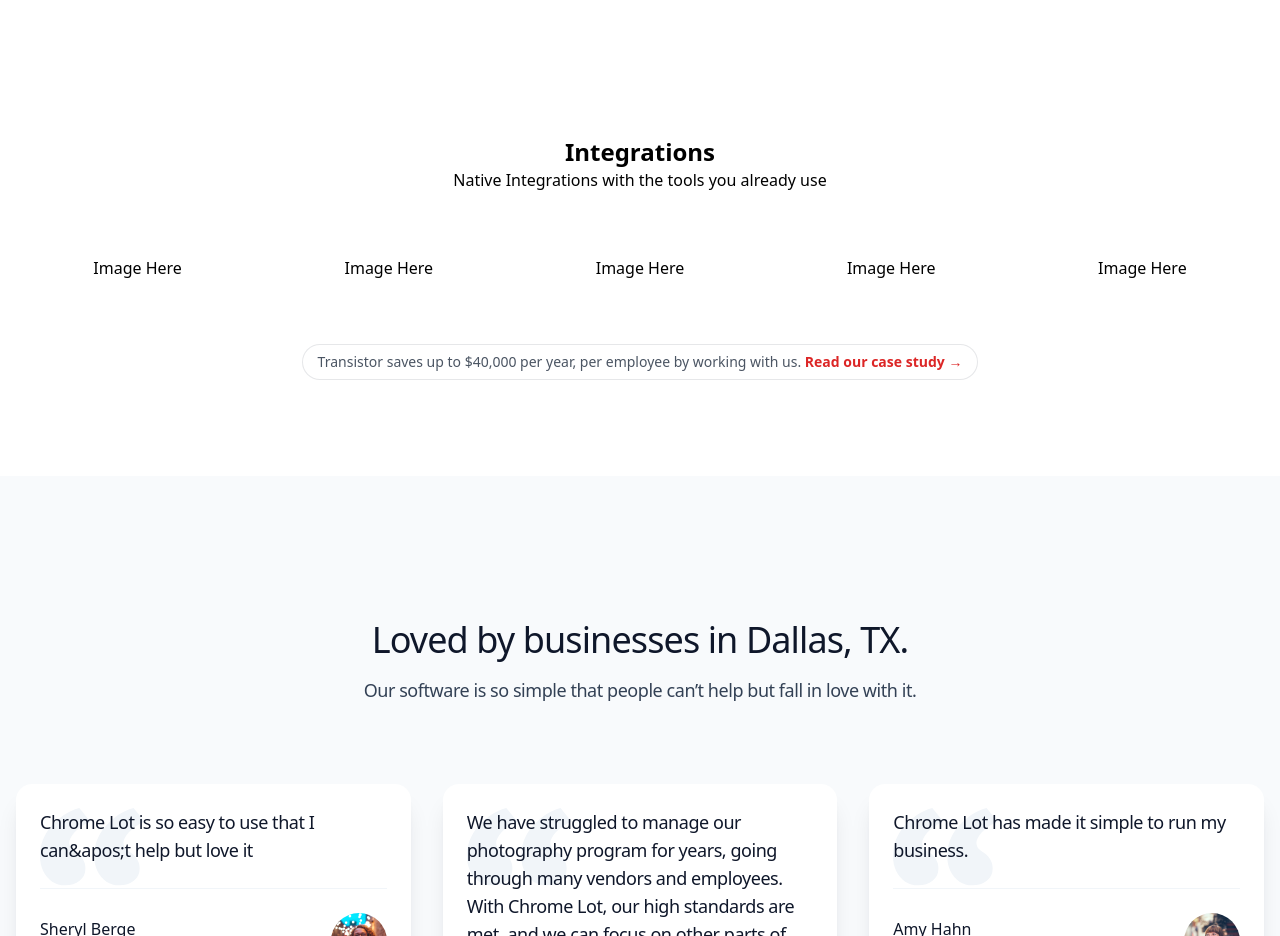
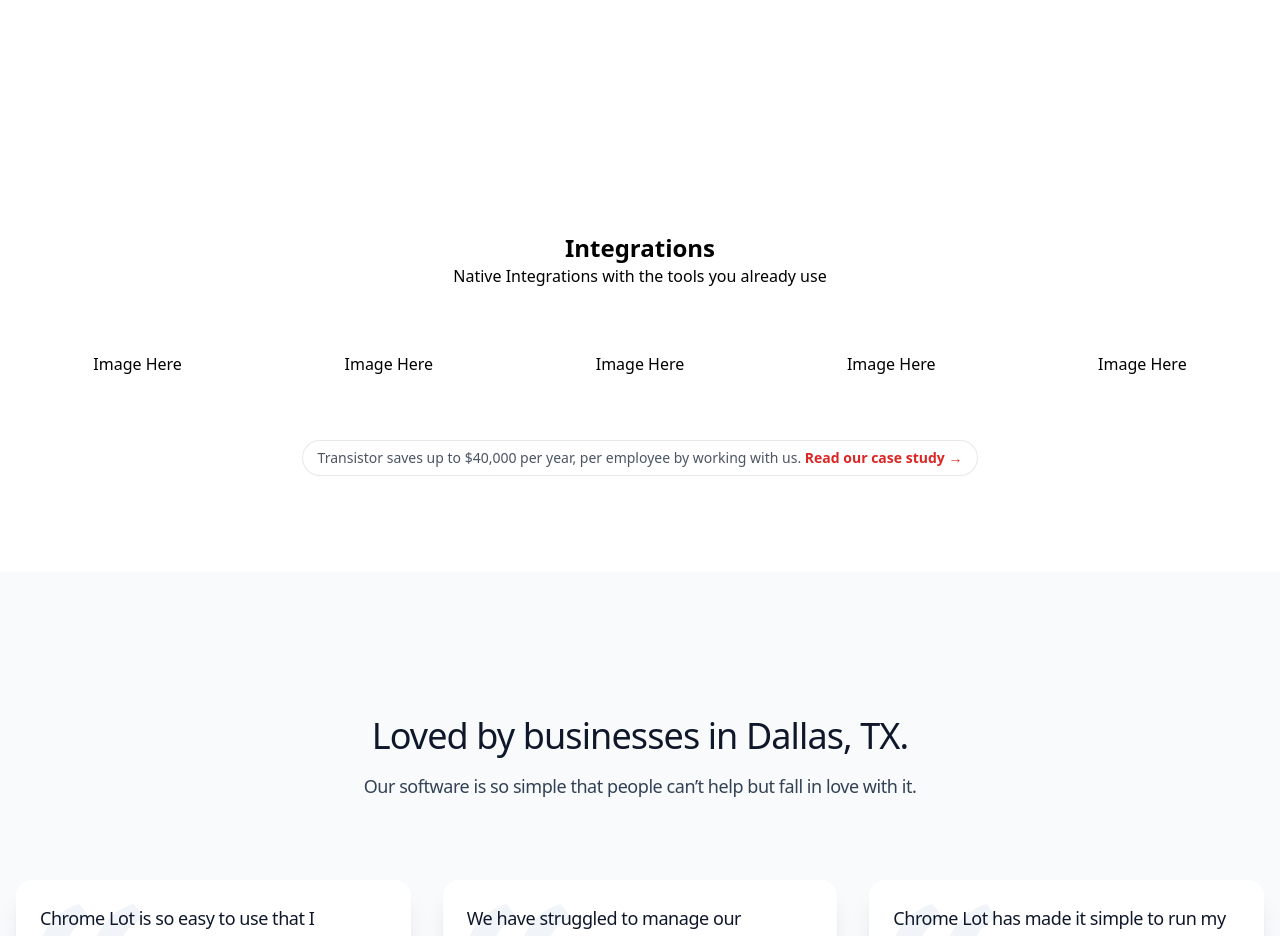
Before and after one commit to torchcommercialmedia/marketingsite, a Next.js app: page / in a window 1280 px wide. Shown: the part 5460-6396 px from the top of the page. Built offline with nearby package versions, Linux system fonts and the light colour scheme.

Commit message:
change to padding istead of margin

```diff
--- a/components/MainPage/Integration.tsx
+++ b/components/MainPage/Integration.tsx
@@ -13,7 +13,7 @@ const Integration = (props: Props) => {
   };
 
   return (
-    <div className="w-full mx-auto h-auto mt-24 mb-24 justify-center items-center max-w-7xl text-center sm:mt-0">
+    <div className="w-full mx-auto h-auto pt-24 pb-24 justify-center items-center max-w-7xl text-center sm:mt-0">
       <h2 className="font-bold text-2xl">Integrations</h2>
       <p>Native Integrations with the tools you already use</p>
       <div className="sm:p-8 p-4"></div>
```
